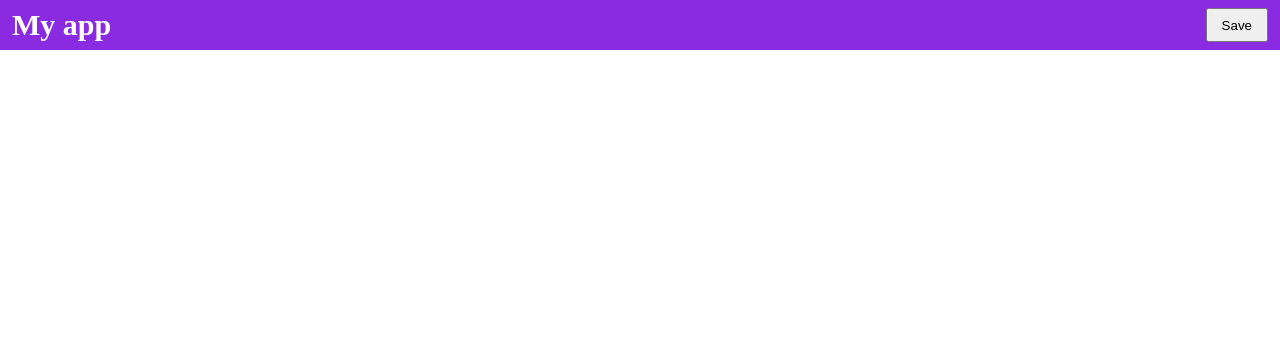
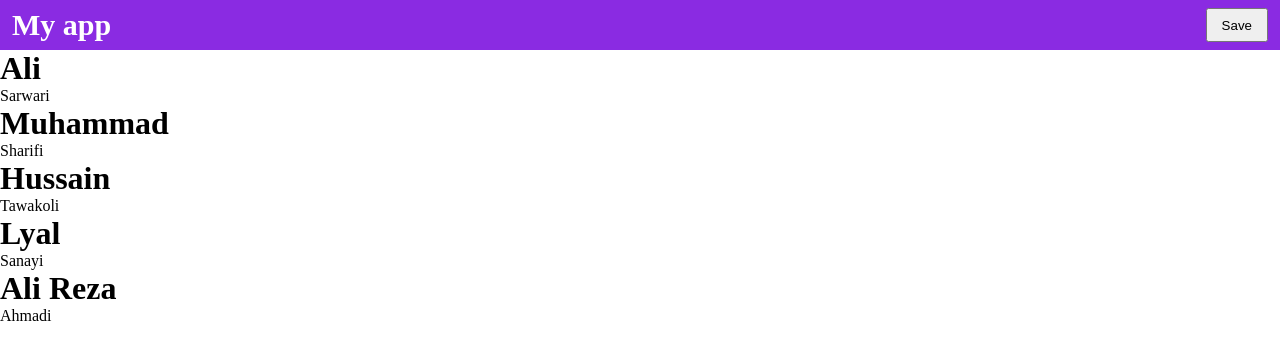
Before and after one commit to Mahtab-217/first-react-project, a React (Vite) app: page / in a window 1280 px wide. Shown: the top 360 px of the page. Built offline with nearby package versions, Linux system fonts and the light colour scheme.

Commit message:
new codes

```diff
--- a/src/App.jsx
+++ b/src/App.jsx
@@ -1,9 +1,38 @@
+import StudenList from "./Student-list";
 import "./style.css";
+const list=[
+  {
+    id:1,
+    name: "Ali",
+    lastName: "Sarwari",
+  },
+  {
+    id:2,
+    name: "Muhammad",
+    lastName: "Sharifi",
+  },
+  {
+    id:3,
+    name: "Hussain",
+    lastName: "Tawakoli",
+  },
+  {
+    id:4,
+    name: "Lyal",
+    lastName: "Sanayi",
+  },
+  {
+    id:5,
+    name: "Ali Reza",
+    lastName: "Ahmadi",
+  },
+]
 export default function App(){
      return   <div>
       <nav>
         <h1>My app</h1>
         <button>Save</button>
       </nav>
+      <StudenList stList={list}/>
      </div>;
 }
--- /dev/null
+++ b/src/Student-list.jsx
@@ -0,0 +1,13 @@
+import "./style.css"
+export default function StudenList(props){
+    return (
+        <div className="parent">
+           {props.stList.map((person)=>(
+              <div className="box"  key={person.id}>
+                <h1>{person.name}</h1>
+                <span>{person.lastName}</span>
+              </div>
+           ))}
+        </div>
+    )
+}
```
